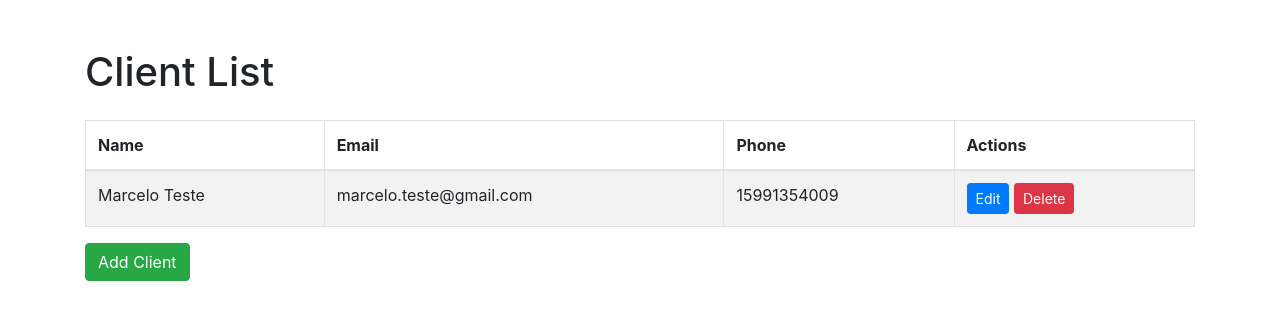
After one commit to Jonnywald/SC_software, a Flask app: page /clients in a window 1280 px wide. The commit adds this page. Shown: the top 320 px of the page. Run offline with Flask 3, Linux system fonts and the light colour scheme; data comes from the database, SQL or seed files in the repository; both versions use the stored data as it was after the commit; some libraries are stand-ins or nearby versions.

Commit message:
Client CRUD

```diff
--- a/app.py
+++ b/app.py
@@ -1,10 +1,78 @@
-from flask import Flask, render_template
+from flask import Flask, render_template, request, redirect, url_for
+from flask_sqlalchemy import SQLAlchemy
 
 app = Flask(__name__)
+app.config['SQLALCHEMY_DATABASE_URI'] = 'sqlite:///clients.db'  # SQLite database file
+db = SQLAlchemy(app)
+
+class Client(db.Model):
+    id = db.Column(db.Integer, primary_key=True)
+    name = db.Column(db.String(100), nullable=False)
+    email = db.Column(db.String(100), nullable=False)
+    phone = db.Column(db.String(20), nullable=False)
+
+    def __repr__(self):
+        return f"<Client {self.name}>"
 
 @app.route('/')
 def index():
     return render_template('index.html')
 
+@app.route('/clients')
+def client_management():
+    clients = Client.query.all()
+    return render_template('clients.html', clients=clients)
+
+@app.route('/add-client', methods=['GET', 'POST'])
+def add_client():
+    if request.method == 'POST':
+        name = request.form['name']
+        email = request.form['email']
+        phone = request.form['phone']
+
+        new_client = Client(name=name, email=email, phone=phone)
+        db.session.add(new_client)
+        db.session.commit()
+
+        return redirect(url_for('client_management'))
+
+    return render_template('add_client.html')
+
+@app.route('/edit-client/<int:client_id>', methods=['GET', 'POST'])
+def edit_client(client_id):
+    client = Client.query.get_or_404(client_id)
+
+    if request.method == 'POST':
+        client.name = request.form['name']
+        client.email = request.form['email']
+        client.phone = request.form['phone']
+        db.session.commit()
+
+        return redirect(url_for('client_management'))
+
+    return render_template('edit_client.html', client=client)
+
+@app.route('/delete-client/<int:client_id>')
+def delete_client(client_id):
+    client = Client.query.get_or_404(client_id)
+    db.session.delete(client)
+    db.session.commit()
+
+    return redirect(url_for('client_management'))
+
+@app.route('/sales')
+def sales():
+    return render_template('sales.html')
+
+@app.route('/income')
+def income():
+    return render_template('income.html')
+
+@app.route('/settings')
+def settings():
+    return render_template('settings.html')
+
 if __name__ == '__main__':
+    with app.app_context():
+        db.create_all()
     app.run()
--- /dev/null
+++ b/templates/clients.html
@@ -0,0 +1,40 @@
+<!DOCTYPE html>
+<html>
+<head>
+  <title>Client Management</title>
+  <link rel="stylesheet" href="https://maxcdn.bootstrapcdn.com/bootstrap/4.5.2/css/bootstrap.min.css">
+</head>
+<body>
+  <div class="container mt-5">
+    <h1 class="mb-4">Client List</h1>
+    <table class="table table-bordered table-striped">
+      <thead>
+        <tr>
+          <th>Name</th>
+          <th>Email</th>
+          <th>Phone</th>
+          <th>Actions</th>
+        </tr>
+      </thead>
+      <tbody>
+        {% for client in clients %}
+          <tr>
+            <td>{{ client.name }}</td>
+            <td>{{ client.email }}</td>
+            <td>{{ client.phone }}</td>
+            <td>
+              <a href="{{ url_for('edit_client', client_id=client.id) }}" class="btn btn-primary btn-sm">Edit</a>
+              <a href="{{ url_for('delete_client', client_id=client.id) }}" class="btn btn-danger btn-sm">Delete</a>
+            </td>
+          </tr>
+        {% endfor %}
+      </tbody>
+    </table>
+    <a href="{{ url_for('add_client') }}" class="btn btn-success">Add Client</a>
+  </div>
+
+  <script src="https://code.jquery.com/jquery-3.5.1.slim.min.js"></script>
+  <script src="https://cdn.jsdelivr.net/npm/@popperjs/core@2.9.1/dist/umd/popper.min.js"></script>
+  <script src="https://maxcdn.bootstrapcdn.com/bootstrap/4.5.2/js/bootstrap.min.js"></script>
+</body>
+</html>
```
Also changed, not shown: templates/add_client.html (added, +32 -0 lines), templates/edit_client.html (added, +32 -0 lines), templates/income.html (added, +20 -0 lines), templates/index.html (+19 -1 lines), templates/sales.html (added, +20 -0 lines), templates/settings.html (added, +20 -0 lines), instance/clients.db (added).
